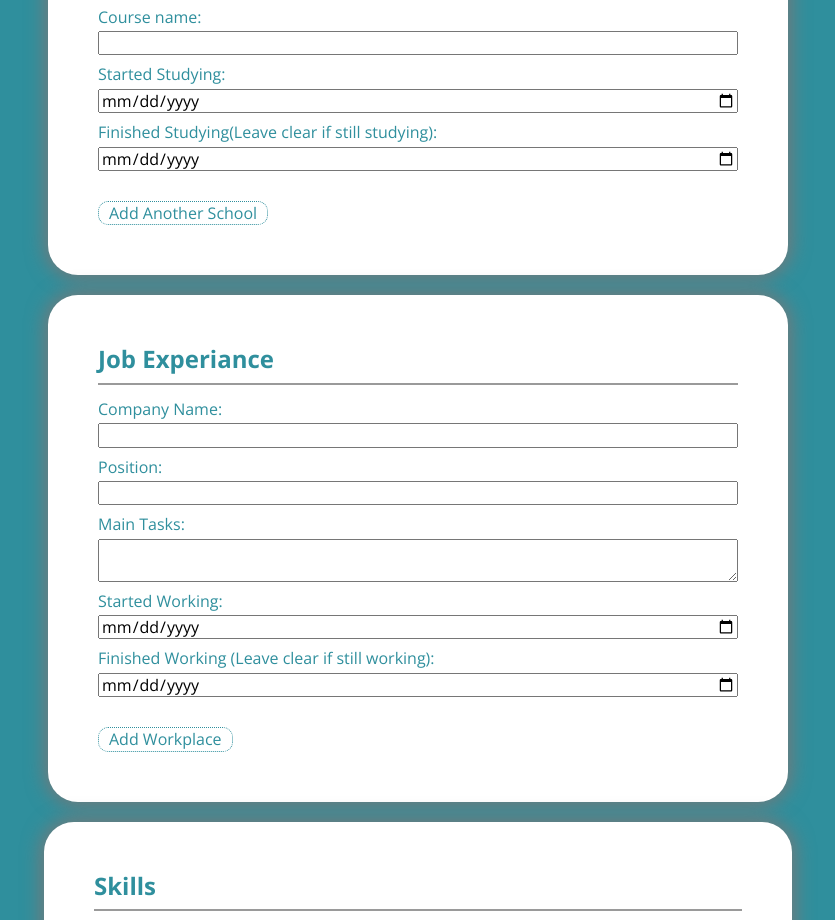
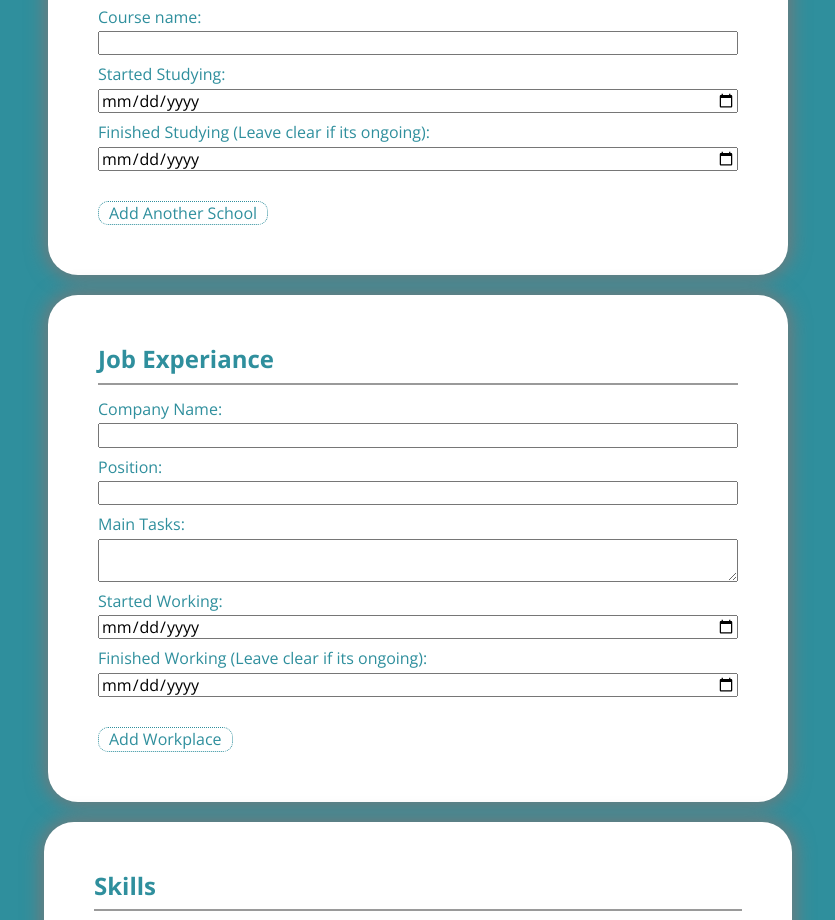
Before and after one commit to Giorgi-Tabatadze/cvApp, a React (Create React App) app in the folder cv-project/: page / in a window 1280 px wide. Shown: the part 834-1754 px from the top of the page, without its empty margins (222-1057 px from the left). Built offline with nearby package versions, Linux system fonts and the light colour scheme.

Commit message:
make text more understandable

```diff
--- a/cv-project/src/components/form/educationInfo.js
+++ b/cv-project/src/components/form/educationInfo.js
@@ -47,7 +47,7 @@ class EducationInfo extends React.Component {
           value={dateFrom}
         />
         <ShortAnswer
-          labelText="Finished Studying(Leave clear if still studying): "
+          labelText="Finished Studying (Leave clear if its ongoing): "
           name="dateTo"
           section="education"
           itemNumber={itemNumber}
--- a/cv-project/src/components/form/jobInfo.js
+++ b/cv-project/src/components/form/jobInfo.js
@@ -59,7 +59,7 @@ class JobInfo extends React.Component {
           value={dateFrom}
         />
         <ShortAnswer
-          labelText="Finished Working (Leave clear if still working): "
+          labelText="Finished Working (Leave clear if its ongoing): "
           name="dateTo"
           section="job"
           itemNumber={itemNumber}
```
